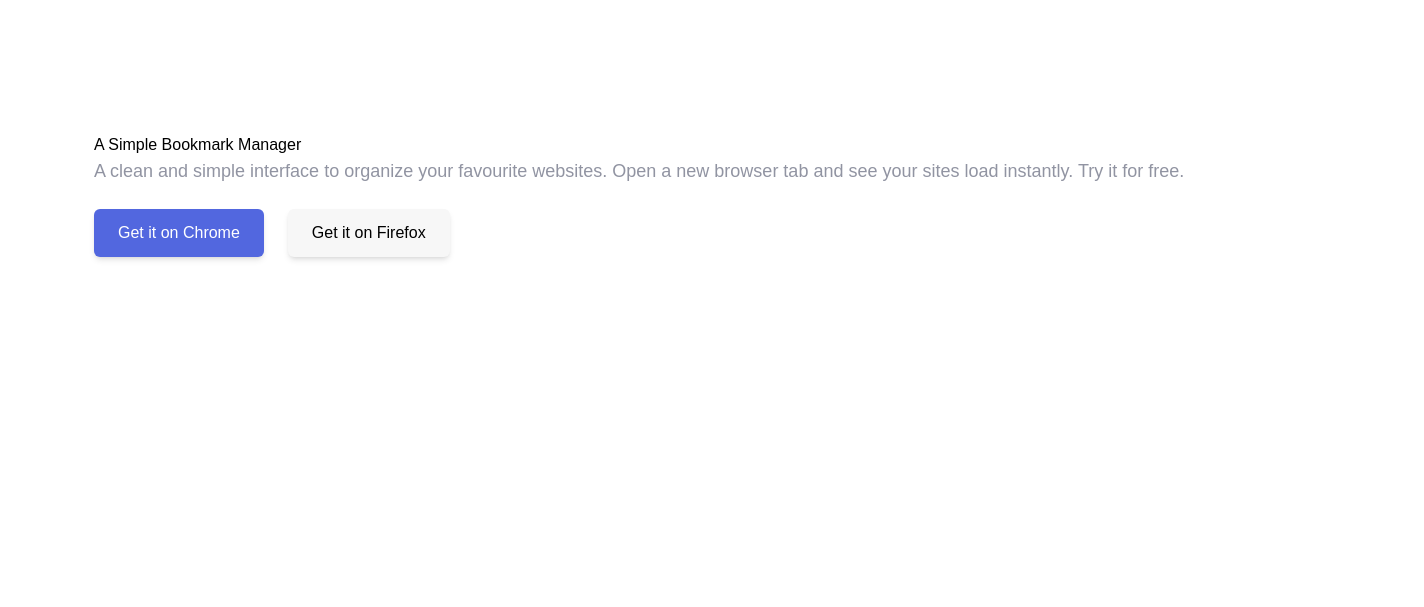
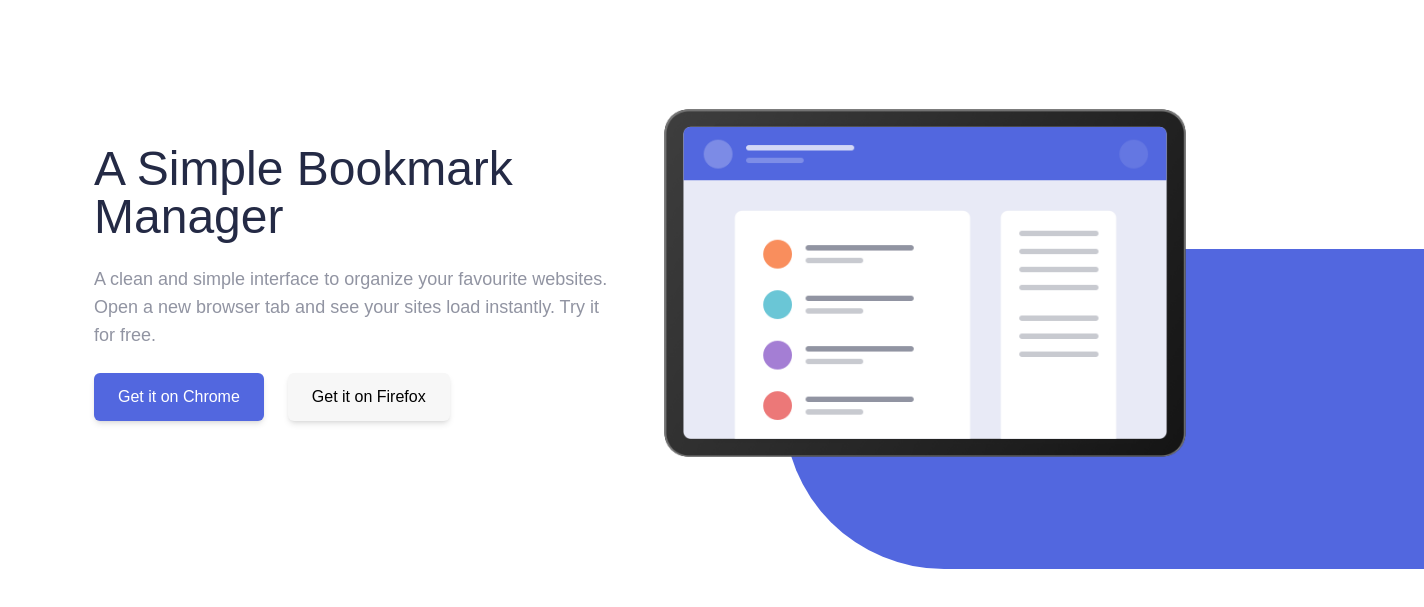
Before and after one commit to Pmahindra93/Tailwind-Project, a website: page public/index.html in a window 1280 px wide. Shown: the part 123-730 px from the top of the page, 1424 px wide, since content can reach past the window. Drawn offline with Linux system fonts and the light colour scheme.

Commit message:
Hero section complete

```diff
--- a/public/index.html
+++ b/public/index.html
@@ -38,7 +38,7 @@
       <div class="container flex flex-col-reverse lg:flex-row items-center gap-12 mt-14 lg:mt-28">
         <!-- Content -->
         <div class="flex flex-1 flex-col items-center lg:items-start">
-          <h2 class="text-bookmark-blue text-3xl md:text-4 lg:text-5xl text-center lg:text-left mb-6"></h2>
+          <h2 class="text-bookmark-blue text-3xl md:text-4 lg:text-5xl text-center lg:text-left mb-6">
           A Simple Bookmark Manager
           </h2>
           <p class="text-bookmark-grey text-lg text-center lg:text-left mb-6">
@@ -49,7 +49,14 @@
             <button type="button" class="btn btn-white hover:bg-bookmark-purple hover:text-white">Get it on Firefox</button>
           </div>
         </div>
+        <!-- Image -->
+        <div class="flex justify-center flex-1 mb-10 md:mb-16 lg:mb-0 z-10">
+          <img src="./imgs/hero-bg.png" alt="hero" class="w-5/6 h-5/6 sm:w-3/4 sm:h-3/4 md:w-full md:h-full">
+        </div>
       </div>
+
+      <!-- Rounded Rectangle -->
+      <div class="hidden md:block overflow-hidden bg-bookmark-purple rounded-l-full absolute h-80 w-2/4 top-32 right-0 lg:-bottom-28 lg:-right-36"></div>
     </section>
 </body>
 
```
Also changed, not shown: public/style.css.
